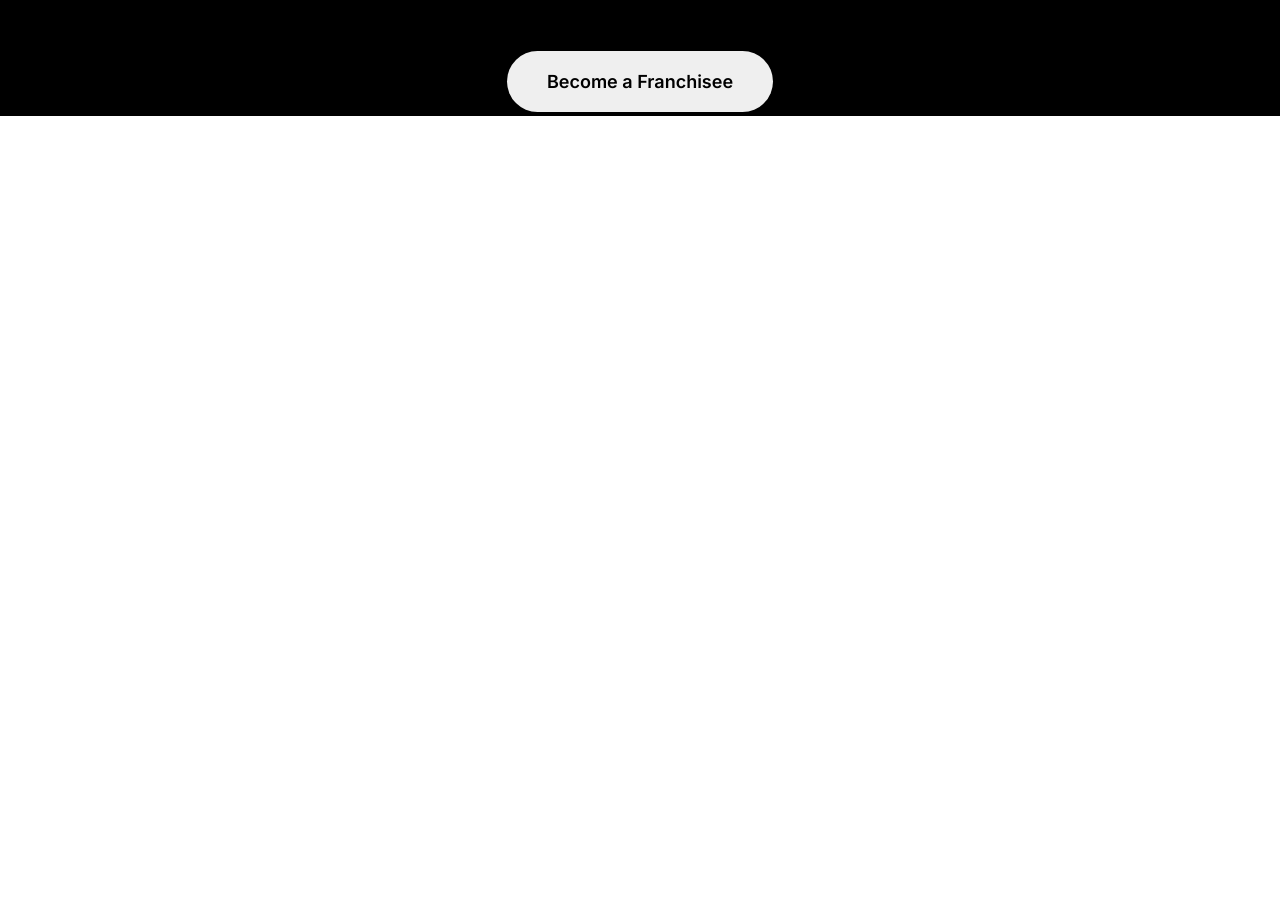
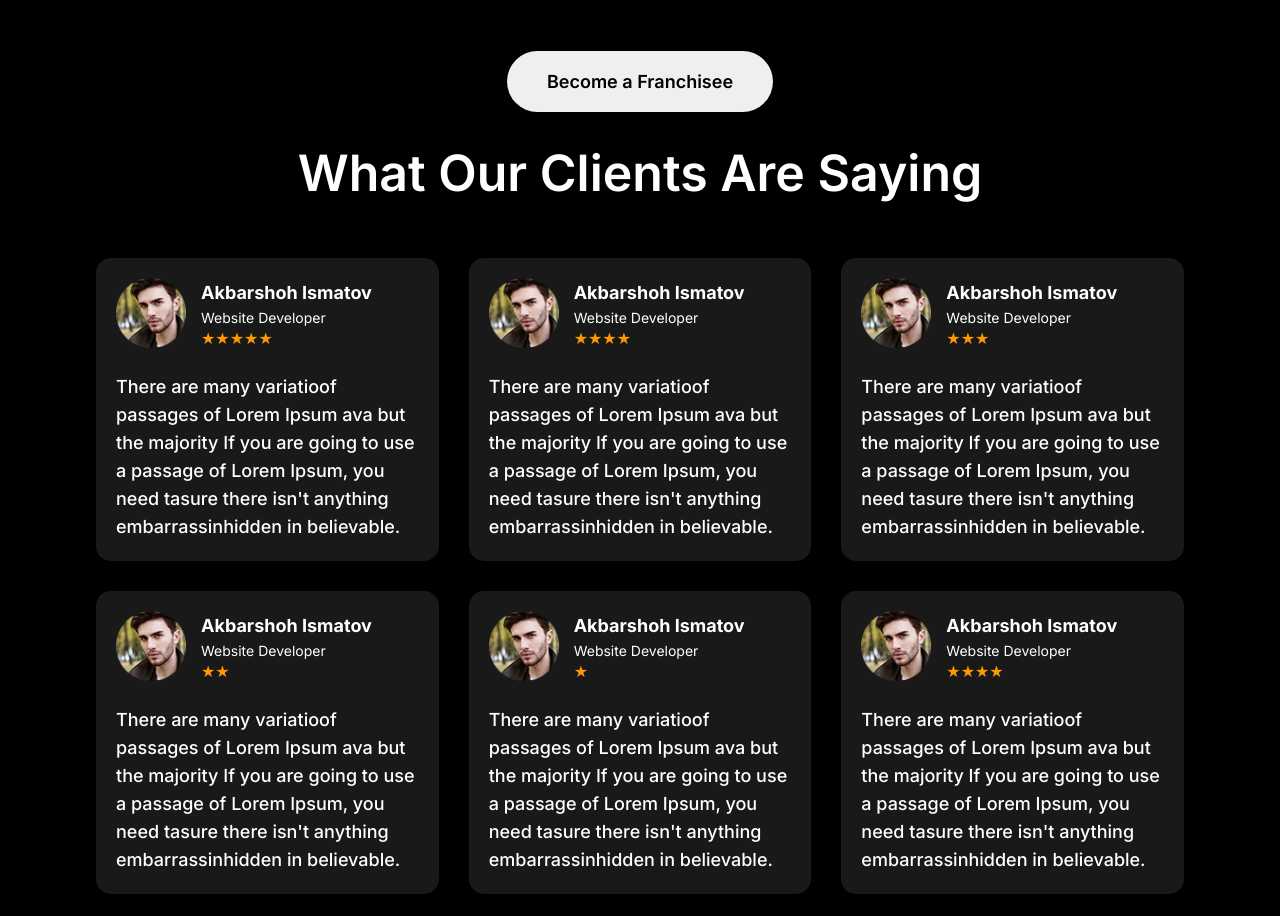
Before and after one commit to Akbarshoh404/restaurant-1, a React (Create React App) app: page / in a window 1280 px wide. Shown: the part 2524-3440 px from the top of the page. Before the commit the page ends 2640 px from the top, so only its background shows below. Built offline with nearby package versions, Linux system fonts and the light colour scheme.

Commit message:
Comments

```diff
--- /dev/null
+++ b/src/Data/comments.js
@@ -0,0 +1,63 @@
+import img1 from "../components/images/Avater.png";
+
+export const comments = [
+  {
+    id: 1,
+    name: "Akbarshoh Ismatov",
+    job: "Website Developer",
+    star_count: 5,
+    comments:
+      "There are many variatioof passages of Lorem Ipsum ava but the majority If you are going to use a passage of Lorem Ipsum, you need tasure there isn't anything embarrassinhidden in believable.",
+    img: img1,
+  },
+
+  {
+    id: 2,
+    name: "Akbarshoh Ismatov",
+    job: "Website Developer",
+    star_count: 4,
+    comments:
+      "There are many variatioof passages of Lorem Ipsum ava but the majority If you are going to use a passage of Lorem Ipsum, you need tasure there isn't anything embarrassinhidden in believable.",
+    img: img1,
+  },
+
+  {
+    id: 3,
+    name: "Akbarshoh Ismatov",
+    job: "Website Developer",
+    star_count: 3,
+    comments:
+      "There are many variatioof passages of Lorem Ipsum ava but the majority If you are going to use a passage of Lorem Ipsum, you need tasure there isn't anything embarrassinhidden in believable.",
+    img: img1,
+  },
+
+  {
+    id: 4,
+    name: "Akbarshoh Ismatov",
+    job: "Website Developer",
+    star_count: 2,
+    comments:
+      "There are many variatioof passages of Lorem Ipsum ava but the majority If you are going to use a passage of Lorem Ipsum, you need tasure there isn't anything embarrassinhidden in believable.",
+    img: img1,
+  },
+
+  {
+    id: 5,
+    name: "Akbarshoh Ismatov",
+    job: "Website Developer",
+    star_count: 1,
+    comments:
+      "There are many variatioof passages of Lorem Ipsum ava but the majority If you are going to use a passage of Lorem Ipsum, you need tasure there isn't anything embarrassinhidden in believable.",
+    img: img1,
+  },
+
+  {
+    id: 6,
+    name: "Akbarshoh Ismatov",
+    job: "Website Developer",
+    star_count: 4,
+    comments:
+      "There are many variatioof passages of Lorem Ipsum ava but the majority If you are going to use a passage of Lorem Ipsum, you need tasure there isn't anything embarrassinhidden in believable.",
+    img: img1,
+  },
+];
--- /dev/null
+++ b/src/Landing/Home/Section5/index.jsx
@@ -0,0 +1,41 @@
+import React from "react";
+
+import styles from "./style.module.scss";
+
+import { comments } from "../../../Data/comments";
+
+const Section5 = () => {
+  return (
+    <>
+      <div className={styles.section}>
+        <div className={styles.container}>
+          <p className={styles.title}>What Our Clients Are Saying</p>
+          <div className={styles.cards}>
+            {comments.map((comment) => (
+              <div key={comment.id} className={styles.card}>
+                <div className={styles.imgDiv}>
+                  <img
+                    src={comment.img}
+                    alt={comment.name}
+                    className={styles.avatar}
+                  />
+
+                  <div>
+                    <h3 className={styles.name}>{comment.name}</h3>
+                    <p className={styles.job}>{comment.job}</p>
+                    <p className={styles.stars}>
+                      {"★".repeat(comment.star_count)}
+                    </p>
+                  </div>
+                </div>
+                <p className={styles.comment}>{comment.comments}</p>
+              </div>
+            ))}
+          </div>
+        </div>
+      </div>
+    </>
+  );
+};
+
+export default Section5;
--- /dev/null
+++ b/src/Landing/Home/Section5/style.module.scss
@@ -0,0 +1,104 @@
+@import url("https://fonts.googleapis.com/css2?family=Inter:ital,opsz,wght@0,14..32,100..900;1,14..32,100..900&display=swap");
+
+* {
+  margin: 0px;
+  padding: 0px;
+  box-sizing: border-box;
+}
+
+.container {
+  width: 85%;
+  margin: auto;
+  height: 100%;
+
+  display: flex;
+  flex-direction: column;
+  align-items: center;
+  justify-content: center;
+  gap: 50px;
+}
+
+.section {
+  width: 100%;
+  height: 100vh;
+  background-color: black;
+  color: white;
+  padding-top: 50px;
+  padding-bottom: 50px;
+}
+
+.title {
+  font-family: Inter;
+  font-size: 50px;
+  font-weight: 600;
+  line-height: 70px;
+  text-align: center;
+  text-underline-position: from-font;
+  text-decoration-skip-ink: none;
+}
+
+.cards {
+  width: 100%;
+  height: fit-content;
+  display: grid;
+  grid-template-columns: repeat(3, 1fr);
+  gap: 30px;
+}
+
+.card {
+  background-color: #191919;
+  padding: 20px;
+  border-radius: 15px;
+
+  display: flex;
+  flex-direction: column;
+  align-items: center;
+  justify-content: center;
+  gap: 25px;
+}
+
+.imgDiv {
+  width: 100%;
+  display: flex;
+  align-items: center;
+  gap: 15px;
+}
+
+.name {
+  font-family: Inter;
+  font-size: 18px;
+  font-weight: 700;
+  line-height: 28px;
+  text-align: left;
+  text-underline-position: from-font;
+  text-decoration-skip-ink: none;
+}
+
+.job {
+  font-family: Inter;
+  font-size: 14px;
+  font-weight: 400;
+  line-height: 22px;
+  text-align: left;
+  text-underline-position: from-font;
+  text-decoration-skip-ink: none;
+}
+
+.stars {
+  color: #ff9901;
+}
+
+.avatar {
+  width: 70px;
+  height: 70px;
+}
+
+.comment {
+  font-family: Inter;
+  font-size: 18px;
+  font-weight: 500;
+  line-height: 28px;
+  text-align: left;
+  text-underline-position: from-font;
+  text-decoration-skip-ink: none;
+}
--- a/src/Landing/Home/index.jsx
+++ b/src/Landing/Home/index.jsx
@@ -6,6 +6,7 @@ import Header from "./Header";
 import Section1 from "./Section1";
 import Section3 from "./Section3";
 import Section4 from "./Section4";
+import Section5 from "./Section5"
 
 const Home = () => {
   return (
@@ -16,6 +17,7 @@ const Home = () => {
 
       <Section3 />
       <Section4 />
+      <Section5 />
     </>
   );
 };
```
Also changed, not shown: src/components/images/Avater.png (added).
